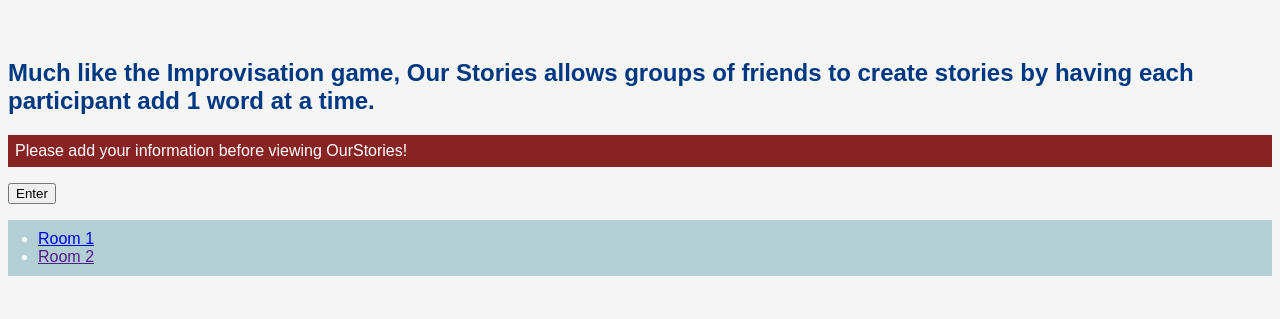
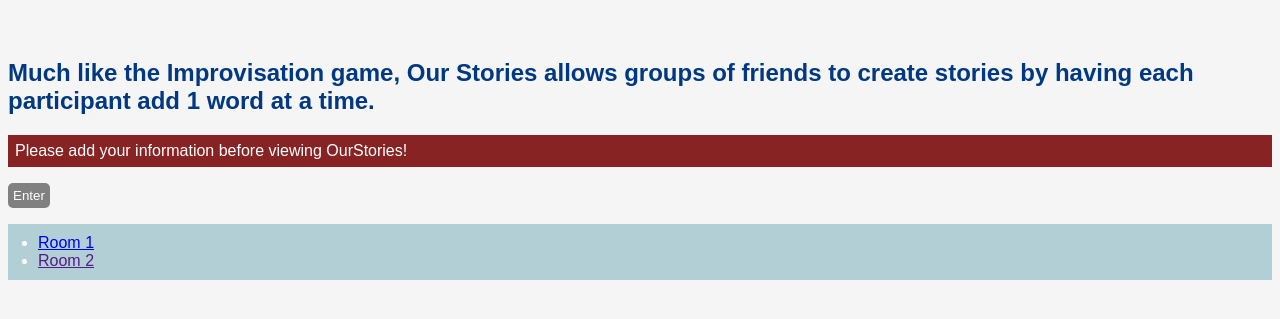
Before and after one commit to shiqisheng2036/OurStories, a website: page frontend/index.html in a window 1280 px wide. Shown: the part 59-378 px from the top of the page. Drawn offline with Linux system fonts and the light colour scheme.

Commit message:
good enough UI

```diff
--- a/frontend/index.html
+++ b/frontend/index.html
@@ -11,7 +11,7 @@
 	<p>
 		Please add your information before viewing OurStories!
 	</p>
-	<button id="enter">Enter</button>
+	<button class="button1">Enter</button>
 	<ul id="nav">
 		<li><a href="room1.html">Room 1</a></li>
 		<li><a href="">Room 2</a></li>
--- a/frontend/main.css
+++ b/frontend/main.css
@@ -1,6 +1,6 @@
 body{
     background:whitesmoke;
-    font-family: Arial;
+    font-family: Arial, Helvetica, sans-serif;
 }
 
 h1, h2{
@@ -20,6 +20,11 @@ p {
     30px;
 }
 
-#enter{
+button{
     align-content: center;
+    background: grey;
+    border:none;
+    color:white;
+    padding: 5px;
 }
+.button1 {border-radius: 5px;}
```
